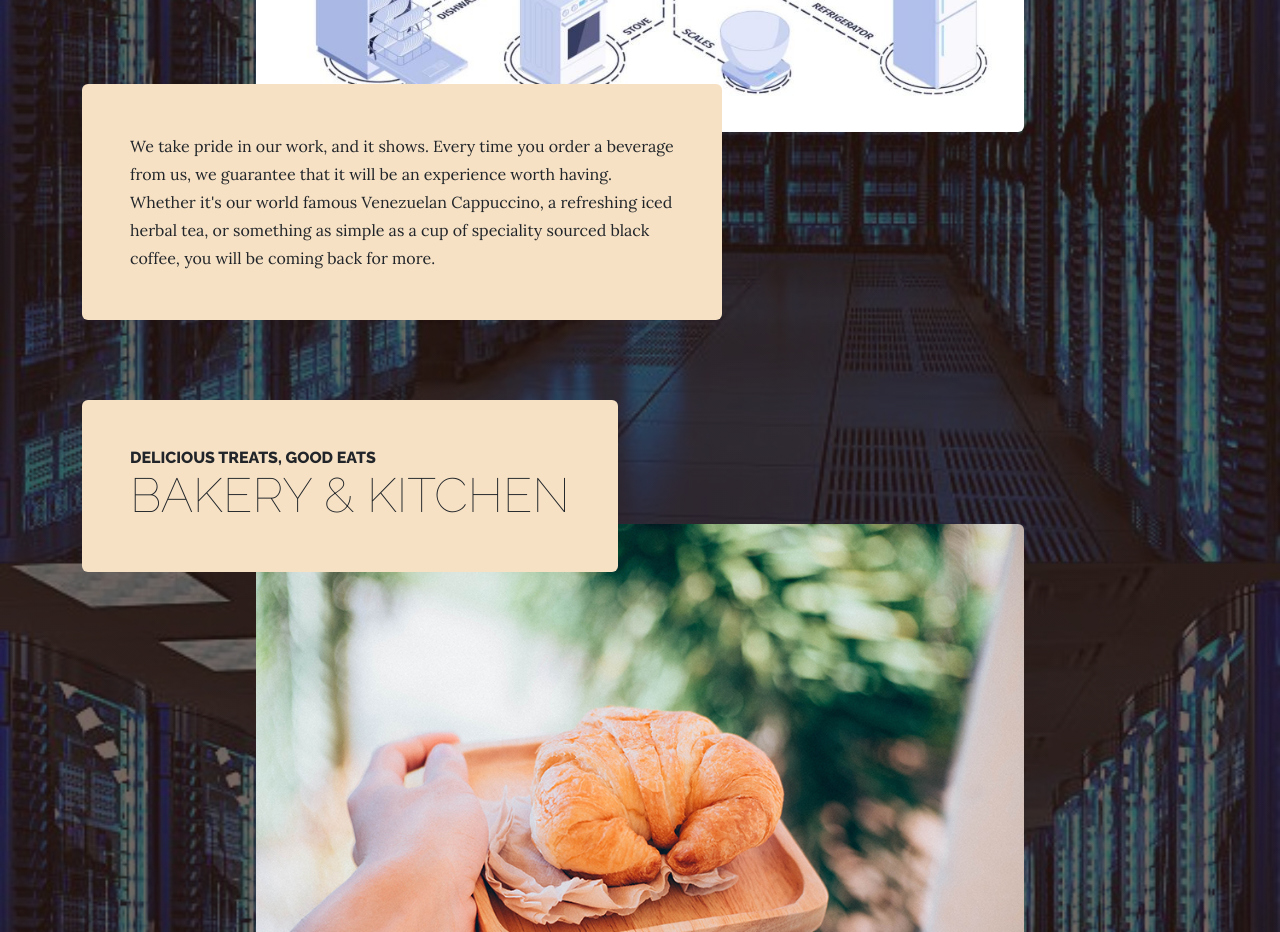
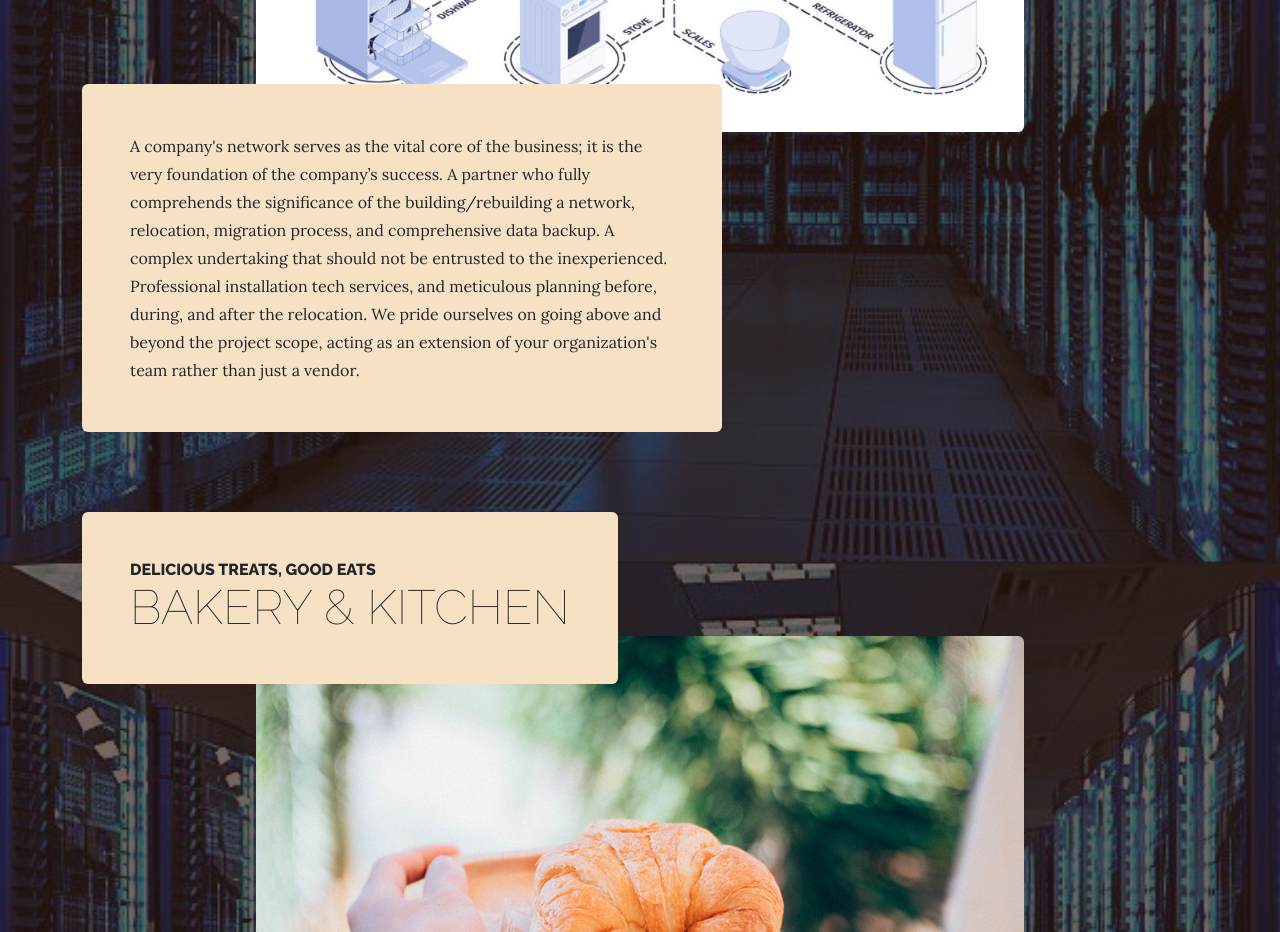
Before and after one commit to DominicJosephMitchell/DataSafeSystems, a plain HTML site: page products.html in a window 1280 px wide. Shown: the part 1160-2092 px from the top of the page. Drawn offline with nearby package versions, Linux system fonts and the light colour scheme.

Commit message:
A company's network

```diff
--- a/products.html
+++ b/products.html
@@ -48,7 +48,11 @@
                     </div>
                     <img class="product-item-img mx-auto d-flex rounded img-fluid mb-3 mb-lg-0" src="assets/img/products-01.jpg" alt="..." />
                     <div class="product-item-description d-flex me-auto">
-                        <div class="bg-faded p-5 rounded"><p class="mb-0">We take pride in our work, and it shows. Every time you order a beverage from us, we guarantee that it will be an experience worth having. Whether it's our world famous Venezuelan Cappuccino, a refreshing iced herbal tea, or something as simple as a cup of speciality sourced black coffee, you will be coming back for more.</p></div>
+                        <div class="bg-faded p-5 rounded"><p class="mb-0">A company's network serves as the vital core of the business; it is the very foundation of the company’s success. A
+                        partner who fully comprehends the significance of the building/rebuilding a network, relocation, migration process, and
+                        comprehensive data backup. A complex undertaking that should not be entrusted to the inexperienced. Professional
+                        installation tech services, and meticulous planning before, during, and after the relocation. We pride ourselves on
+                        going above and beyond the project scope, acting as an extension of your organization's team rather than just a vendor.</p></div>
                     </div>
                 </div>
             </div>
```
